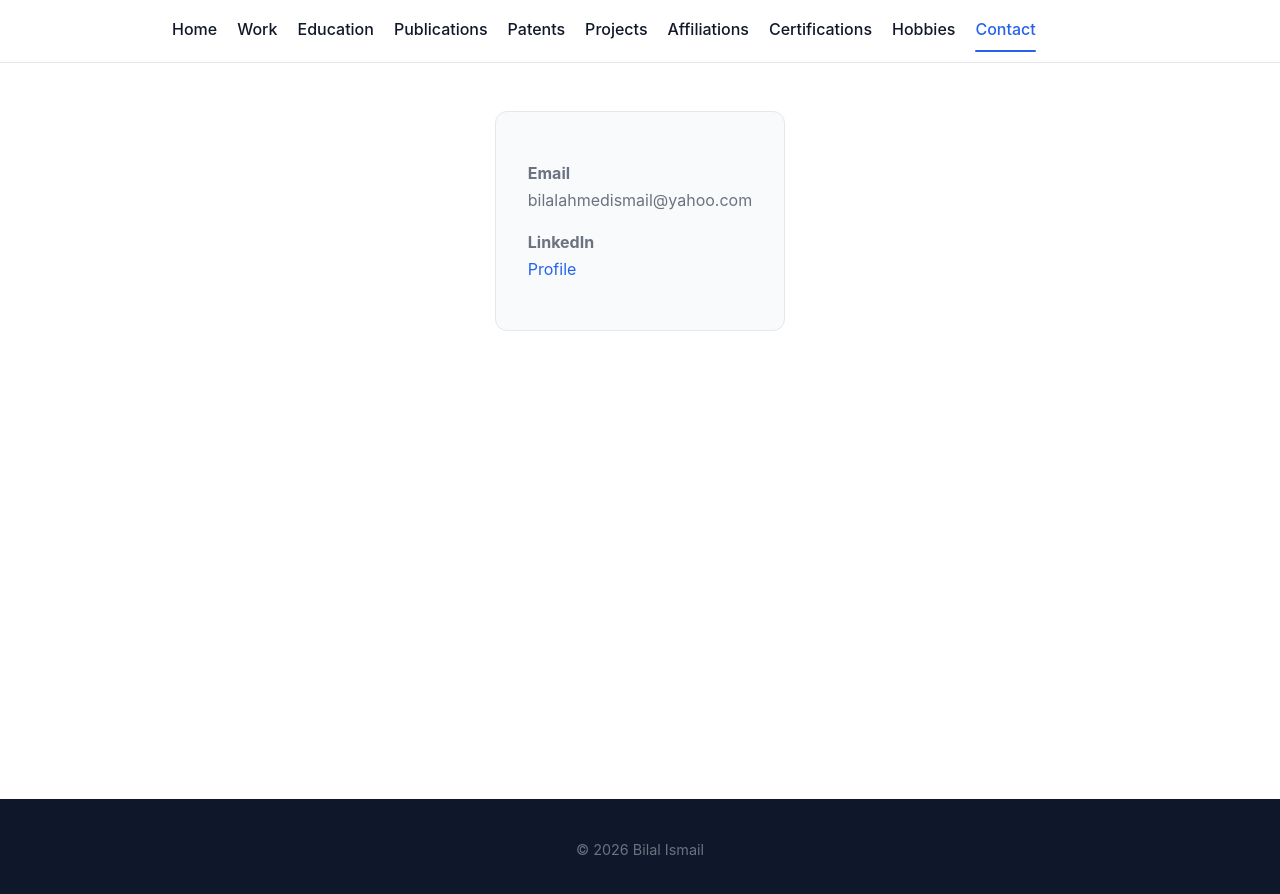
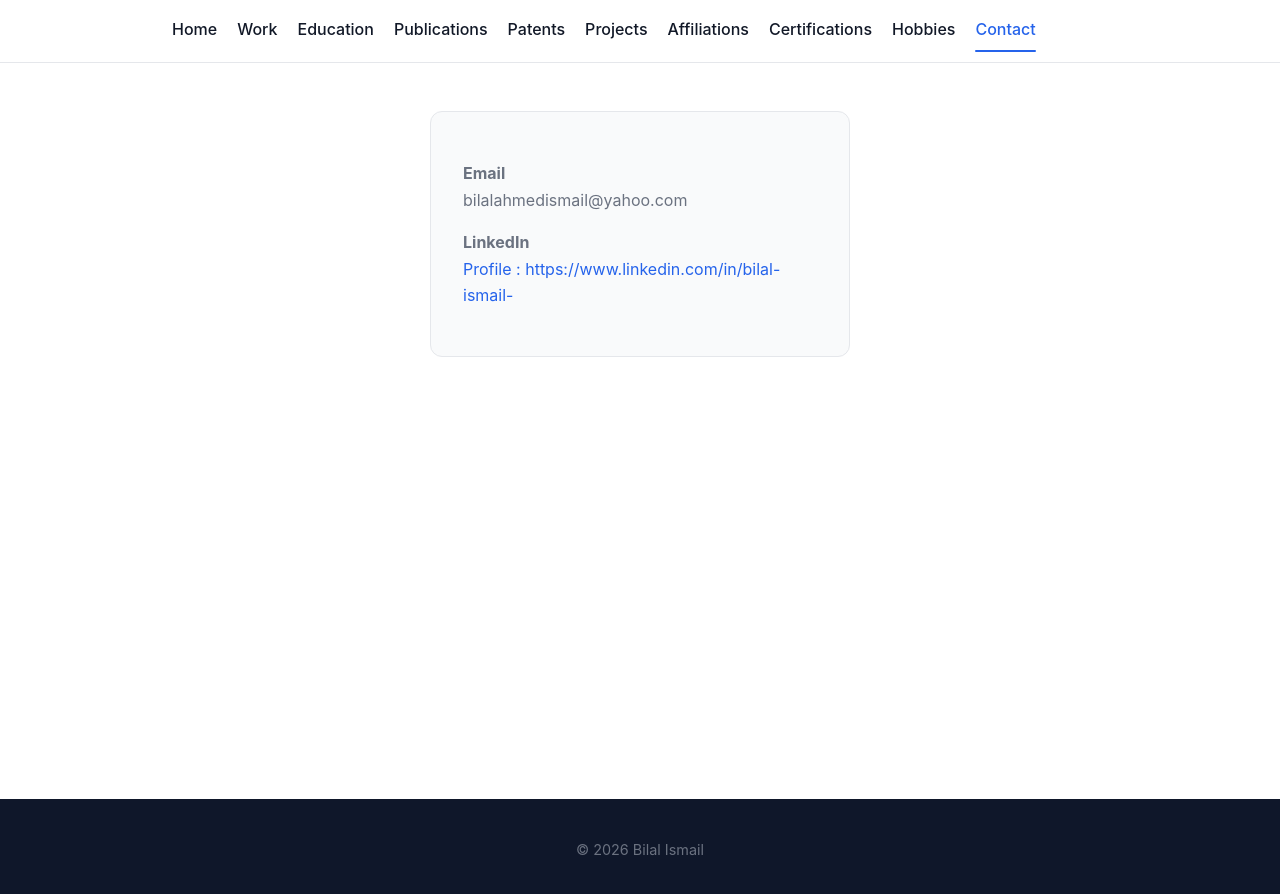
Before and after one commit to bilal-ismail/bilal-ismail.github.io, a Jekyll site: the page built from contact.md, in a window 1280 px wide. Shown: the top 894 px of the page. Built offline with Jekyll 4.4.1, drawn with Linux system fonts in a browser that asks for light colours; part of the change alters nothing that is shown.

Commit message:
Update contact.md

```diff
--- a/contact.md
+++ b/contact.md
@@ -6,6 +6,6 @@ title: Contact
 <div class="contact-card">
   <p><strong>Email</strong><br>{{ site.email }}</p>
   <p><strong>LinkedIn</strong><br>
-    <a href="https://www.linkedin.com/in/bilal-ismail-">Profile</a>
+    <a href="https://www.linkedin.com/in/bilal-ismail-">Profile : https://www.linkedin.com/in/bilal-ismail-</a>
   </p>
 </div>
```
